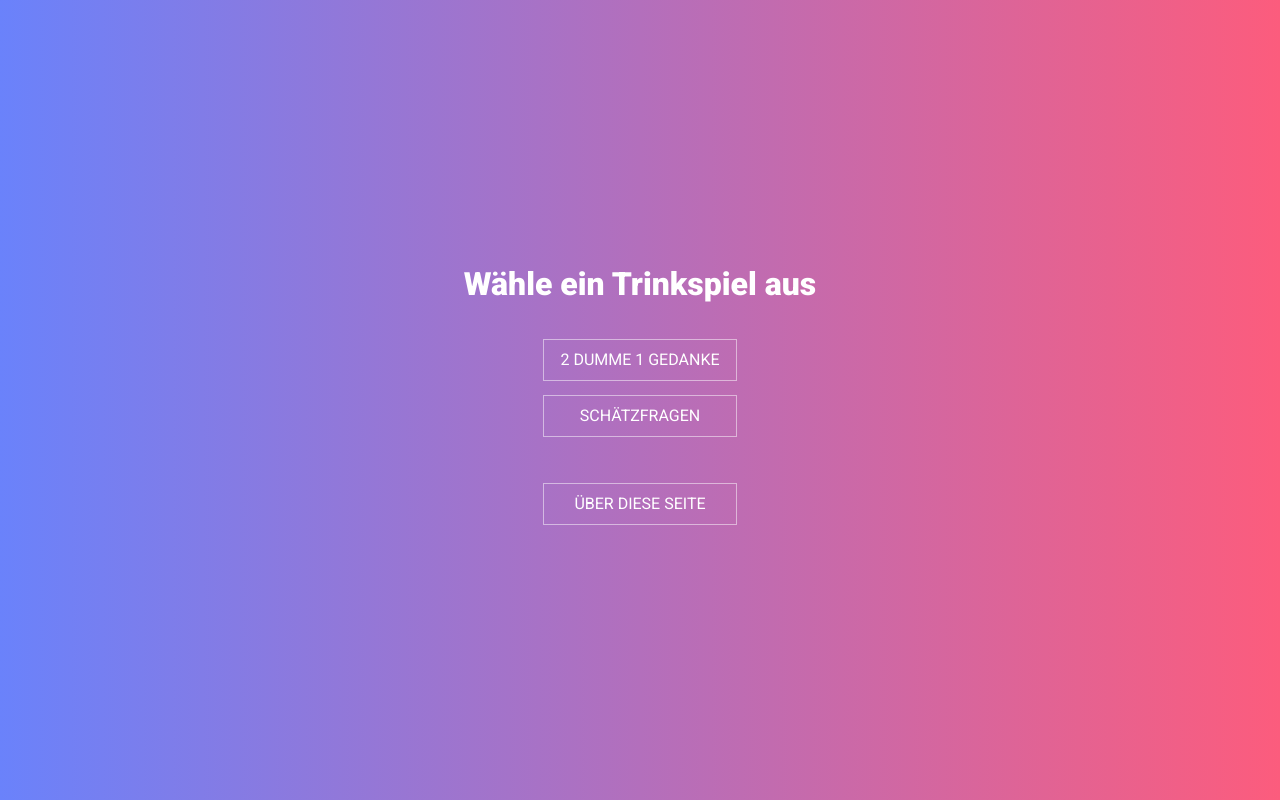
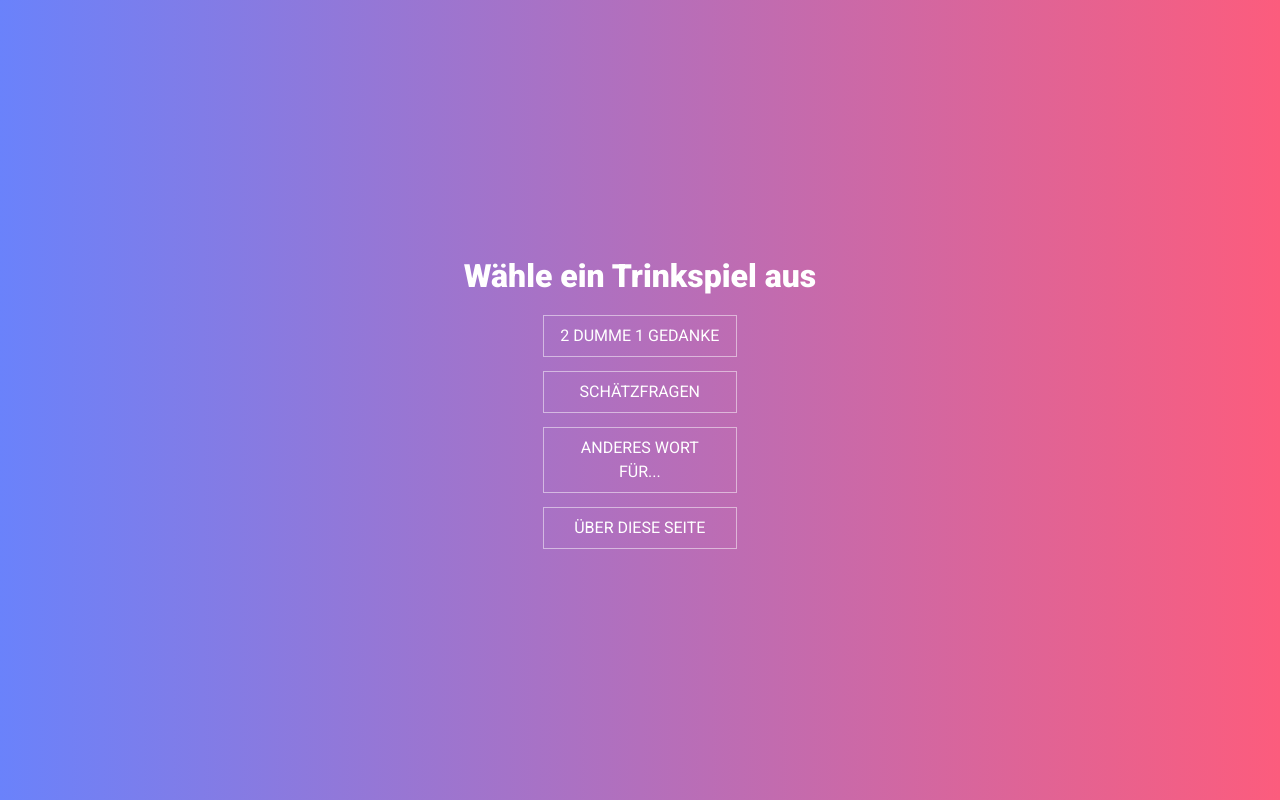
Before and after one commit to Montralis/2d1G, a Flask app: page / in a window 1280 px wide. Run offline with Flask 2, Linux system fonts and the light colour scheme.

Commit message:
Improve styling & refactor

```diff
--- a/frontend/base/index.html
+++ b/frontend/base/index.html
@@ -2,6 +2,9 @@
 <html lang="de">
     <head>
         <meta charset="UTF-8" />
+        <meta name="viewport"
+              content="width=device-width, initial-scale=1.0"
+        >
         <title>Trinkspiele</title>
         <link rel="stylesheet"
               href="{{ url_for('static', filename = 'style.css') }}"
@@ -26,7 +29,6 @@
 
                 <template x-if="modeName === 'home'">
                     <div>
-                        <div class="btn-container">
                         <a class="btn"
                            x-text="titles.twoIdiots"
                            @click="modeName = 'twoIdiots';"
@@ -35,40 +37,50 @@
                            x-text="titles.guess"
                            @click="modeName = 'guess';"
                         ></a>
-                        </div>
-
-                        <div class="btn-container">
+                        <a class="btn"
+                           x-text="titles.differentWord"
+                           @click="modeName = 'differentWord';"
+                        ></a>
                         <a class="btn"
                            x-text="titles.about"
                            @click="modeName = 'about';"
                         ></a>
                     </div>
-                    </div>
                 </template>
 
                 <template x-if="modeName === 'about'">
-                    <div x-init="await loadData();">
-                        <i x-show="!about.data.length">Lade Informationen...</i>
+                    <div x-init="about.flaskVersion = await loadData('version');">
+                        <i x-show="!about.flaskVersion.length">Lade Informationen...</i>
 
-                        <template x-if="about.data.length">
+                        <template x-if="about.flaskVersion.length">
                             <div>
                                 <p class="bubble">
                                     Entwickelt von Leon Thomanek und Luca Feigl in Darmstadt.
                                 </p>
                                 <p class="bubble bubble-answer">
-                                    Wir verwenden:
+                                    Diese Seite ist ein
+                                    <a :href="repository"
+                                       target="_blank"
+                                    >
+                                        Open-Source-Projekt
+                                    </a>
                                     <br />
-                                    Alpine.js v<span x-text="Alpine.version"></span>
-                                    <i>(Frontend, Luca Feigl)</i>
                                     <br />
-                                    Flask v<span x-text="about.data"></span> & Waitress
-                                    <i>(Backend, Leon Thomanek)</i>
+                                    Verwendete Frameworks:
+                                    <br />
+                                    Frontend:
+                                    <u>Alpine.js</u> v<span x-text="Alpine.version"></span>
+                                    <i>(Luca Feigl)</i>
+                                    <br />
+                                    Backend:
+                                    <u>Flask</u> v<span x-text="about.flaskVersion"></span>
+                                    & <u>Waitress</u>
+                                    <i>(Leon Thomanek)</i>
                                     <br />
                                     <br />
                                     © <span x-text="new Date().getFullYear()"></span>
                                 </p>
 
-                                <div class="btn-container">
                                 <a class="btn"
                                    x-text="titles.addData"
                                    @click="window.location.href = '/add-data';"
@@ -79,13 +91,12 @@
                                     Zurück
                                 </a>
                             </div>
-                            </div>
                         </template>
                     </div>
                 </template>
 
                 <template x-if="modeName === 'twoIdiots'">
-                    <div x-init="await loadData();">
+                    <div x-init="await loadGameData();">
                         <i x-show="!twoIdiots.data.length">Lade Kategorien...</i>
 
                         <template x-if="twoIdiots.data.length">
@@ -94,7 +105,6 @@
                                    x-text="twoIdiots.data[twoIdiots.index].category"
                                 ></p>
 
-                                <div class="btn-container">
                                 <a class="btn"
                                    @click="incIndex();"
                                 >
@@ -106,13 +116,12 @@
                                     Zurück
                                 </a>
                             </div>
-                            </div>
                         </template>
                     </div>
                 </template>
 
                 <template x-if="modeName === 'guess'">
-                    <div x-init="await loadData();">
+                    <div x-init="await loadGameData();">
                         <i x-show="!guess.data.length">Lade Schätzfragen...</i>
 
                         <template x-if="guess.data.length">
@@ -132,7 +141,6 @@
                                     <i x-text="guess.data[guess.index].funfact"></i>
                                 </p>
 
-                                <div class="btn-container">
                                 <a class="btn"
                                    x-show="!guess.answerVisible"
                                    @click="guess.answerVisible = true;"
@@ -151,7 +159,6 @@
                                     Zurück
                                 </a>
                             </div>
-                            </div>
                         </template>
                     </div>
                 </template>
--- a/frontend/static/index.js
+++ b/frontend/static/index.js
@@ -1,7 +1,9 @@
+const repository = 'https://github.com/Montralis/2d1G';
+
 const endpoints = {
-    about: 'version',
     twoIdiots: 'two-idiots',
     guess: 'guess',
+    differentWord: 'different-word',
 };
 
 let data = {
@@ -13,9 +15,10 @@ let data = {
         addData: 'Neue Daten hinzufügen',
         twoIdiots: '2 Dumme 1 Gedanke',
         guess: 'Schätzfragen',
+        differentWord: 'Anderes Wort für...',
     },
     about: {
-        data: '',
+        flaskVersion: '',
     },
     twoIdiots: {
         index: 0,
@@ -26,6 +29,11 @@ let data = {
         answerVisible: false,
         data: [],
     },
+    differentWord: {
+        index: 0,
+        data: [],
+    },
+    repository,
 };
 
 document.addEventListener('alpine:init', () => {
@@ -33,11 +41,12 @@ document.addEventListener('alpine:init', () => {
     data = Alpine.reactive(data);
 });
 
-async function loadData() {
-    const modeName = data.modeName;
-    const mode = data[modeName];
-    const endpoint = `/${endpoints[modeName]}`;
+function handleError(error) {
+    console.error(error);
+    data.error = error;
+}
 
+async function loadData(endpoint) {
     try {
         console.log(`Trying to fetch "${endpoint}"...`);
         const res = await fetch(endpoint);
@@ -46,17 +55,19 @@ async function loadData() {
         if (json.error) {
             handleError(json.error);
         } else {
-            mode.data = json;
+            return json;
         }
-    } catch (err) {
-        console.error(err);
-        data.error = err;
+    } catch (error) {
+        handleError(error);
     }
 }
 
-function handleError(error) {
-    console.error(error);
-    data.error = error;
+async function loadGameData() {
+    const modeName = data.modeName;
+    const mode = data[modeName];
+    const endpoint = `/game/${endpoints[modeName]}`;
+
+    mode.data = await loadData(endpoint);
 }
 
 function incIndex() {
--- a/frontend/static/style.css
+++ b/frontend/static/style.css
@@ -16,22 +16,14 @@ html {
     background: linear-gradient(to right, #6A82FB, #FC5C7D);
 }
 
-.btn-container {
-    padding: 1em;
-    text-align: center;
-    vertical-align: middle;
-}
-
 .btn {
     width: 100%;
-    max-width: 160px;
-    display: inline-block;
-    position: relative;
-    vertical-align: middle;
+    max-width: 10em;
+    display: flex;
+    flex-direction: column;
     cursor: pointer;
     padding: .5em 1em .5em 1em;
     margin: 0 5em 1em 5em;
-    color: #FFFFFF;
     font-size: 16px;
     font-weight: 400;
     line-height: 1.5em;
```
Lines whose indentation alone changed are shown as unchanged.
